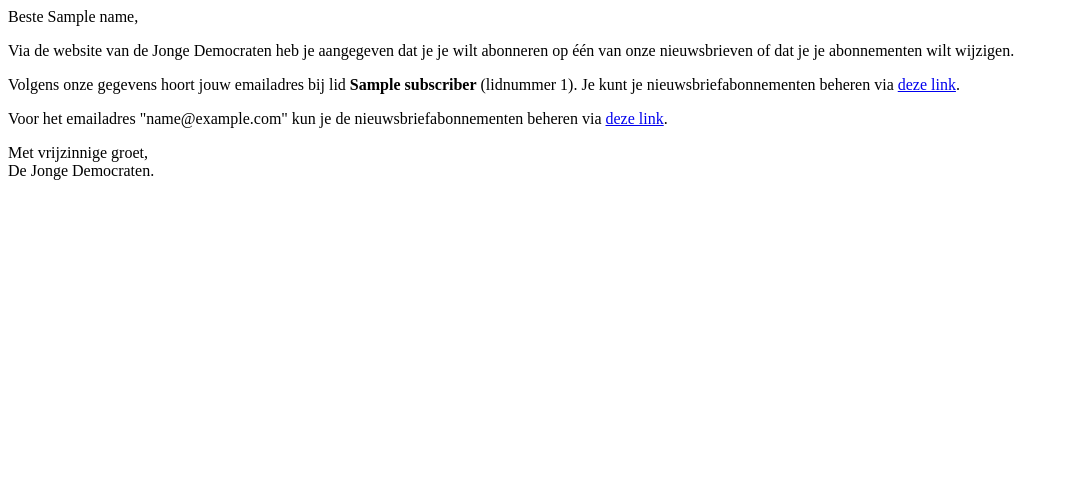
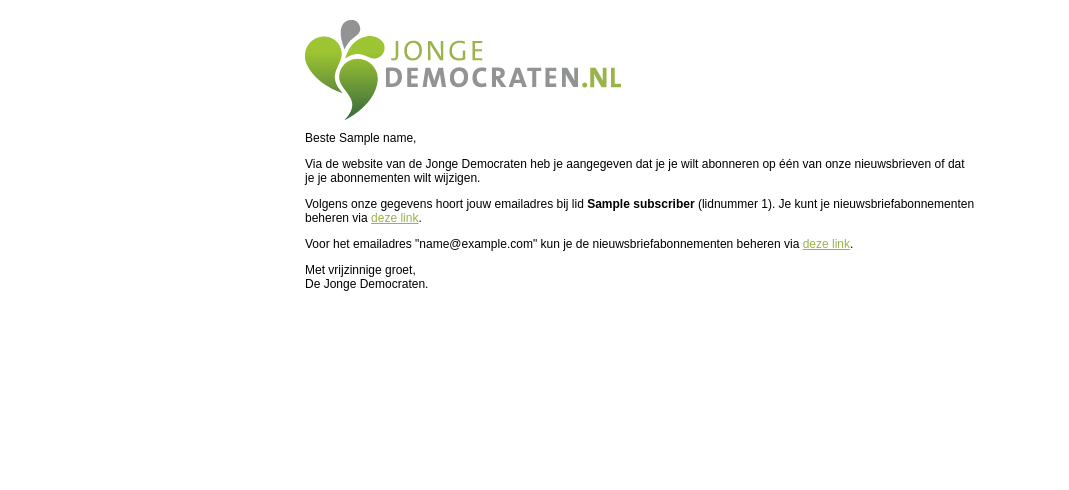
Before and after one commit to jonge-democraten/hemres, a Django app: template hemres/templates/hemres/email.html in a window 1280 px wide. Shown: the top 490 px of the page, without its empty margins (0-1069 px from the left). Before the commit the page ends 180 px from the top, so only its background shows below. Run offline with Django 3.2, Linux system fonts and the light colour scheme; the template is opened without the code that fills it: most values are stand-ins (such as "Sample title", 1, 10 or a date in 2020).

Commit message:
Now send proper multipart accesstoken email

```diff
--- /dev/null
+++ b/hemres/templates/hemres/base_email.html
@@ -0,0 +1,23 @@
+<!DOCTYPE html PUBLIC "-//W3C//DTD XHTML 1.0 Strict//EN" "http://www.w3.org/TR/xhtml1/DTD/xhtml1-strict.dtd">
+<html xmlns="http://www.w3.org/1999/xhtml">
+    <head>
+        <meta http-equiv="Content-Type" content="text/html; charset=utf-8" />
+        <meta name="viewport" content="width=device-width, initial-scale=1.0"/>
+        <title>{% block title %}Jonge Democraten Nieuwsbrieven{% endblock %}</title>
+        <style type="text/css">
+            body { margin: 0; padding: 0; }
+            p { margin: 0 0 1em 0; padding: 0; }
+            h1, h2, h3, h4, h5, h6 { color: black !important; line-height: 100%; }
+            a, a:link { color: #99b44a; text-decoration: underline; }
+            img { outline: none; text-decoration: none; }
+            a img { border: none; }
+            table td { border-collapse: collapse; }
+
+            body { background: #00; min-height: 1000px; color: #black; font-family: Arial, Helvetica, sans-serif; font-size: 12px; }
+            #content { width: 670px; margin: 20px auto; }
+        </style>
+    </head>
+    <body>
+        <div id="content">{% block content %}{% endblock %}</div>
+    </body>
+</html>
--- a/hemres/templates/hemres/email.html
+++ b/hemres/templates/hemres/email.html
@@ -1,3 +1,9 @@
+{% extends 'hemres/base_email.html' %}
+{% load hemres_email %}
+{% block title %}Jonge Democraten Nieuwsbrieven{% endblock %}
+{% block content %}
+<div style="display: block; margin-bottom: 8px;"><img src="{% emailimage_static 'hemres/images/JongeDemocraten.png' %}" width="316" height="100px"  border="0" /></div>
+
 <p>Beste {% if name %}{{name}}{% else %}geïnteresseerde{% endif %},</p>
 
 <p>Via de website van de Jonge Democraten heb je aangegeven dat je je wilt abonneren
@@ -15,3 +21,4 @@
 
 <p>Met vrijzinnige groet,<br/>
 De Jonge Democraten.</p>
+{% endblock %}
--- a/hemres/templates/hemres/subscriptions_fakemail.html
+++ /dev/null
@@ -1,4 +0,0 @@
-{% extends 'hemres/base.html' %}
-{% block content %}
-{{ email }}
-{% endblock %}
```
Also changed, not shown: hemres/views.py (+18 -7 lines).
